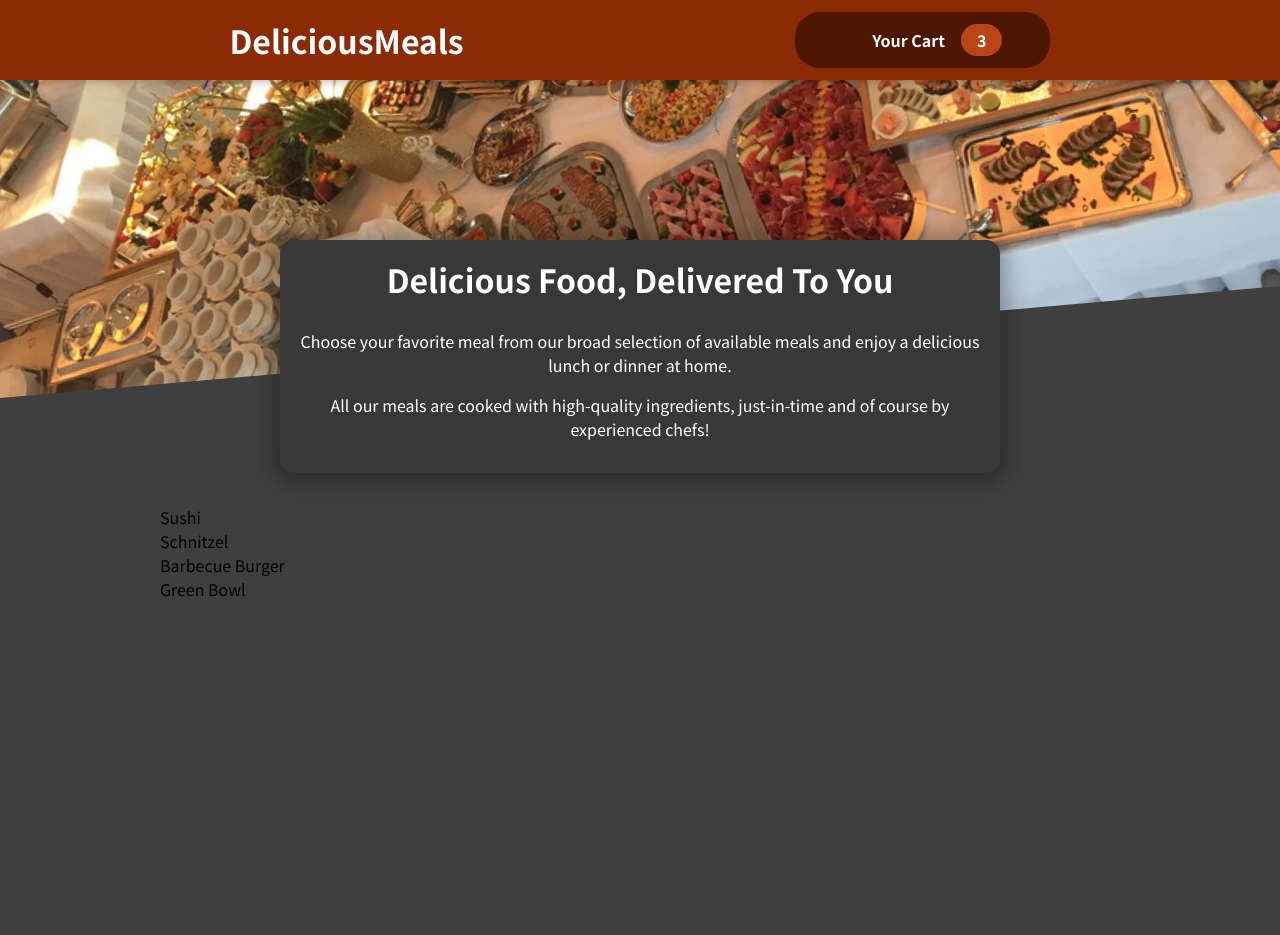
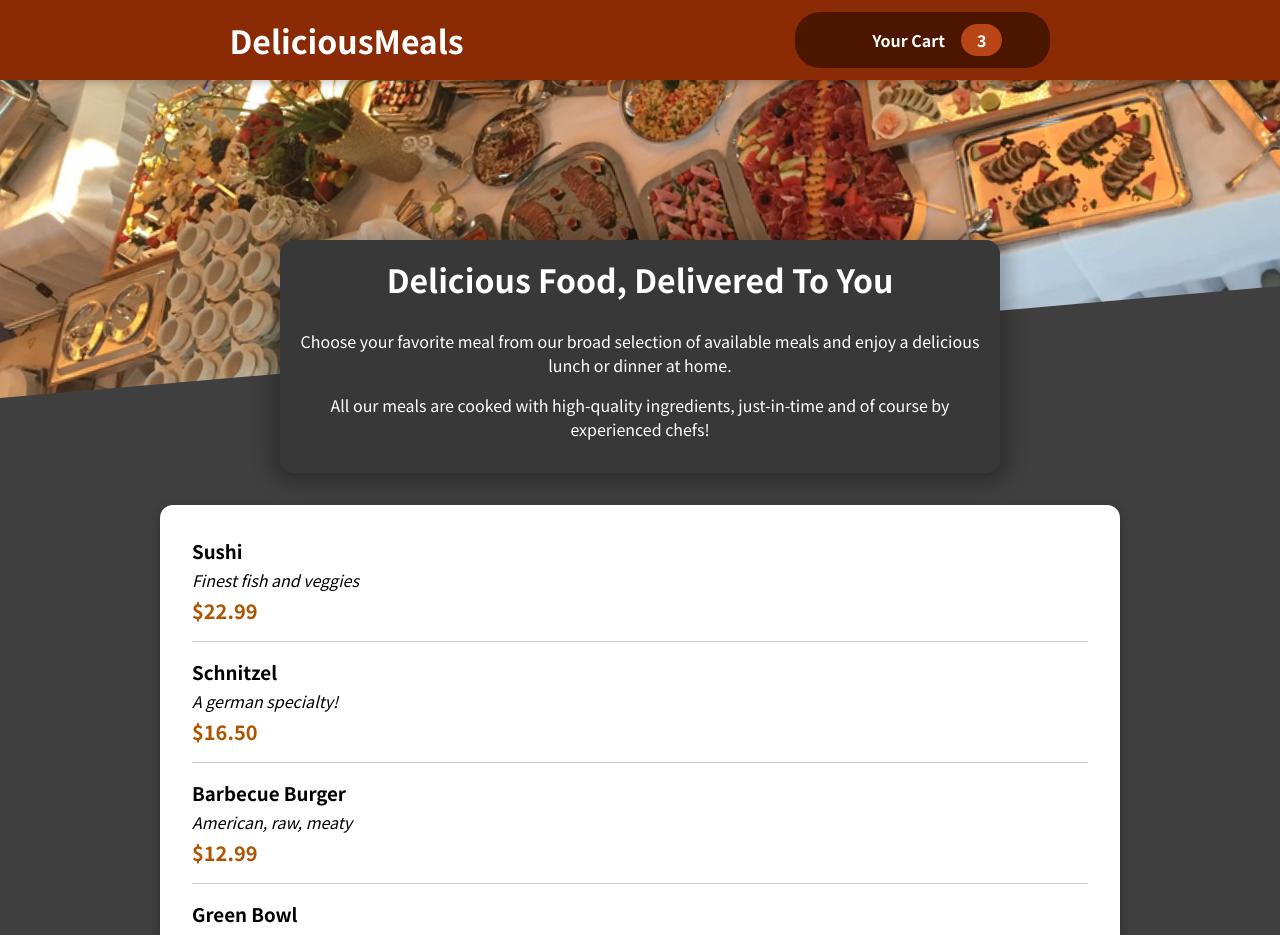
Before and after one commit to parvezaman/order-delicious, a React (Create React App) app: page / in a window 1280 px wide. Shown: the top 935 px of the page. Before the commit the page ends 800 px from the top, so only its background shows below. Built offline with nearby package versions, Linux system fonts and the light colour scheme; some icons are missing.

Commit message:
adding individual meal item

```diff
--- a/src/components/Meals/AvailableMeals.js
+++ b/src/components/Meals/AvailableMeals.js
@@ -1,41 +1,41 @@
-import React from 'react';
-import classes from './AvailableMeals.module.css';
+import React from "react";
+import Card from "../UI/Card";
+import classes from "./AvailableMeals.module.css";
+import MealItem from "./MealItem/MealItem";
 
 const DUMMY_MEALS = [
   {
-        id: 'm1',
-        name: 'Sushi',
-        description: 'Finest fish and veggies',
+    id: "m1",
+    name: "Sushi",
+    description: "Finest fish and veggies",
     price: 22.99,
   },
   {
-        id: 'm2',
-        name: 'Schnitzel',
-        description: 'A german specialty!',
+    id: "m2",
+    name: "Schnitzel",
+    description: "A german specialty!",
     price: 16.5,
   },
   {
-        id: 'm3',
-        name: 'Barbecue Burger',
-        description: 'American, raw, meaty',
+    id: "m3",
+    name: "Barbecue Burger",
+    description: "American, raw, meaty",
     price: 12.99,
   },
   {
-        id: 'm4',
-        name: 'Green Bowl',
-        description: 'Healthy...and green...',
+    id: "m4",
+    name: "Green Bowl",
+    description: "Healthy...and green...",
     price: 18.99,
   },
 ];
-const mealsList = DUMMY_MEALS.map((meal)=>{
-   return <li>{meal.name}</li>
-})
+const mealsList = DUMMY_MEALS.map((meal) => <MealItem key={meal.id} meal={meal} />);
 const AvailableMeals = () => {
   return (
     <section className={classes.meals}>
-            <ul>
-                {mealsList}
-            </ul>
+      <Card>
+        <ul>{mealsList}</ul>
+      </Card>
     </section>
   );
 };
--- /dev/null
+++ b/src/components/Meals/MealItem/MealItem.js
@@ -0,0 +1,18 @@
+import React from "react";
+import classes from "./MealItem.module.css";
+
+const MealItem = (props) => {
+  const price = `$${props.meal.price.toFixed(2)}`;
+  return (
+    <li className={classes.meal}>
+      <div>
+        <h3>{props.meal.name}</h3>
+        <div className={classes.description}>{props.meal.description}</div>
+        <div className={classes.price}>{price}</div>
+      </div>
+      <div></div>
+    </li>
+  );
+};
+
+export default MealItem;
--- /dev/null
+++ b/src/components/Meals/MealItem/MealItem.module.css
@@ -0,0 +1,22 @@
+.meal {
+  display: flex;
+  justify-content: space-between;
+  margin: 1rem;
+  padding-bottom: 1rem;
+  border-bottom: 1px solid #ccc;
+}
+
+.meal h3 {
+  margin: 0 0 0.25rem 0;
+}
+
+.description {
+  font-style: italic;
+}
+
+.price {
+  margin-top: 0.25rem;
+  font-weight: bold;
+  color: #ad5502;
+  font-size: 1.25rem;
+}
--- /dev/null
+++ b/src/components/UI/Card.js
@@ -0,0 +1,11 @@
+import React from 'react';
+import classes from './Card.module.css';
+const Card = (props) => {
+    return (
+        <div className={classes.card}>
+            {props.children}
+        </div>
+    );
+};
+
+export default Card;
--- /dev/null
+++ b/src/components/UI/Card.module.css
@@ -0,0 +1,6 @@
+.card{
+    padding: 1rem;
+    box-shadow: 0 2px 8px rgba(0, 0, 0, 0.25);
+    border-radius: 13px;
+    background-color: white;
+}
```
Also changed, not shown: src/components/Meals/MealItem/MealItemForm.js (added). Lines whose indentation alone changed are shown as unchanged.
